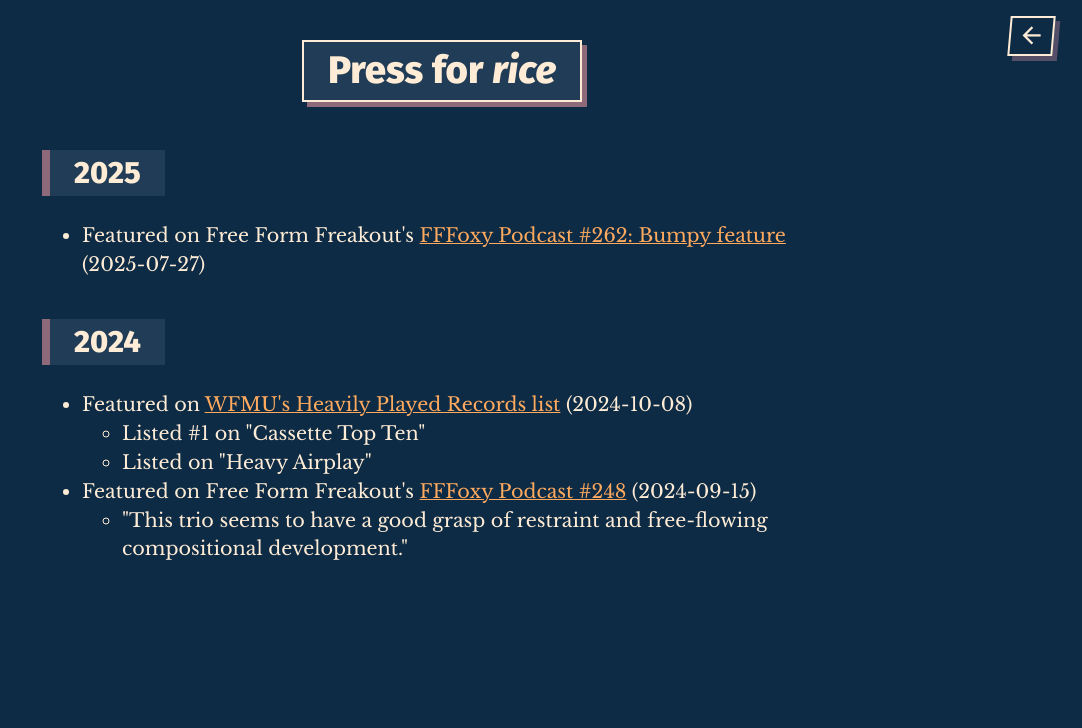
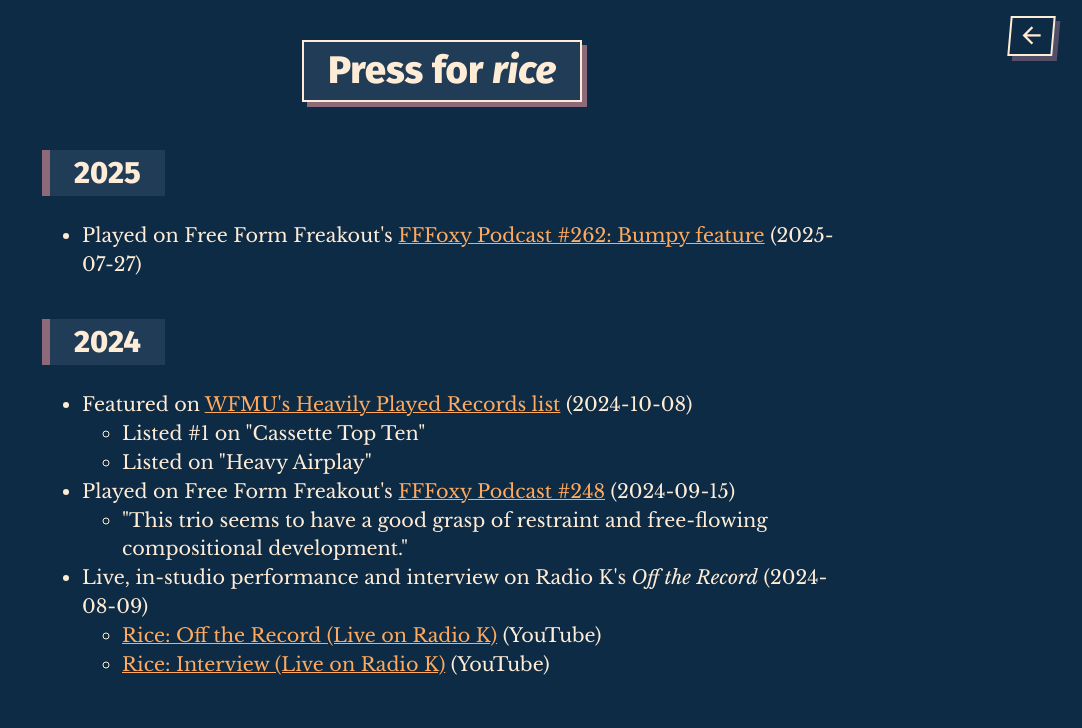
Before and after one commit to vinegar-tom/rice-homepage, an Eleventy site: page src/press.njk in a window 1280 px wide. Shown: the top 728 px of the page, without its empty margins (198-1280 px from the left). Built offline with nearby package versions, Linux system fonts and the light colour scheme; Eleventy itself is replaced by a stand-in of ours; files that its build step writes are made by us from their sources.

Commit message:
Update press

```diff
--- a/src/press.njk
+++ b/src/press.njk
@@ -12,20 +12,32 @@
   <h2><span>2025</span></h2>
 
   <ul>
-    <li>Featured on Free Form Freakout's <a href="https://www.freeformfreakout.com/fffoxy-podcast-262-bumpy-feature/" target="_blank">FFFoxy Podcast #262: Bumpy feature</a> (2025-07-27)</li>
+    <li>Played on Free Form Freakout's <a href="https://www.freeformfreakout.com/fffoxy-podcast-262-bumpy-feature/" target="_blank">FFFoxy Podcast #262: Bumpy feature</a> (2025-07-27)</li>
   </ul>
 
   <h2><span>2024</span></h2>
 
   <ul>
-    <li>Featured on <a href="https://blogfiles.wfmu.org/BT/Airplay_Lists/2024/2024-10-08.html" target="_blank">WFMU's Heavily Played Records list</a> (2024-10-08)</li>
+    <li>
+      Featured on <a href="https://blogfiles.wfmu.org/BT/Airplay_Lists/2024/2024-10-08.html" target="_blank">WFMU's Heavily Played Records list</a> (2024-10-08)
       <ul>
         <li>Listed #1 on "Cassette Top Ten"</li>
         <li>Listed on "Heavy Airplay"</li>
       </ul>
-    <li>Featured on Free Form Freakout's <a href="https://www.freeformfreakout.com/fffoxy-podcast-248/" target="_blank">FFFoxy Podcast #248</a> (2024-09-15)</li>
+    </li>
+
+    <li>
+      Played on Free Form Freakout's <a href="https://www.freeformfreakout.com/fffoxy-podcast-248/" target="_blank">FFFoxy Podcast #248</a> (2024-09-15)
       <ul>
         <li>"This trio seems to have a good grasp of restraint and free-flowing compositional development."</li>
       </ul>
+    </li>
+    <li>
+      Live, in-studio performance and interview on Radio K's <cite>Off the Record</cite> (2024-08-09)
+      <ul>
+        <li><a href="https://www.youtube.com/watch?v=BvzcZzLhrRA" target="_blank">Rice: Off the Record (Live on Radio K)</a> (YouTube)</li>
+        <li><a href="https://www.youtube.com/watch?v=bVXWPWMC6BA" target="_blank">Rice: Interview (Live on Radio K)</a> (YouTube)</li>
+      </ul>
+    </li>
   </ul>
 </main>
```
Lines whose indentation alone changed are shown as unchanged.
